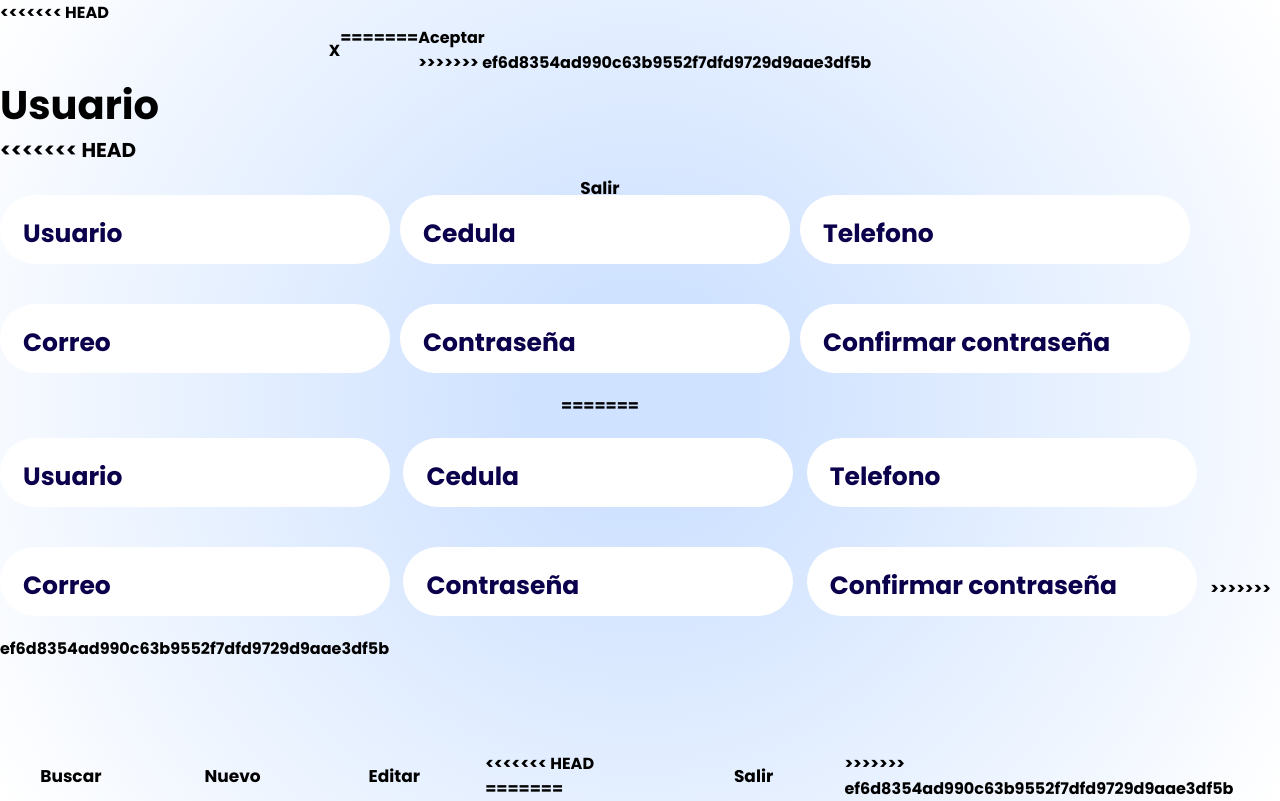
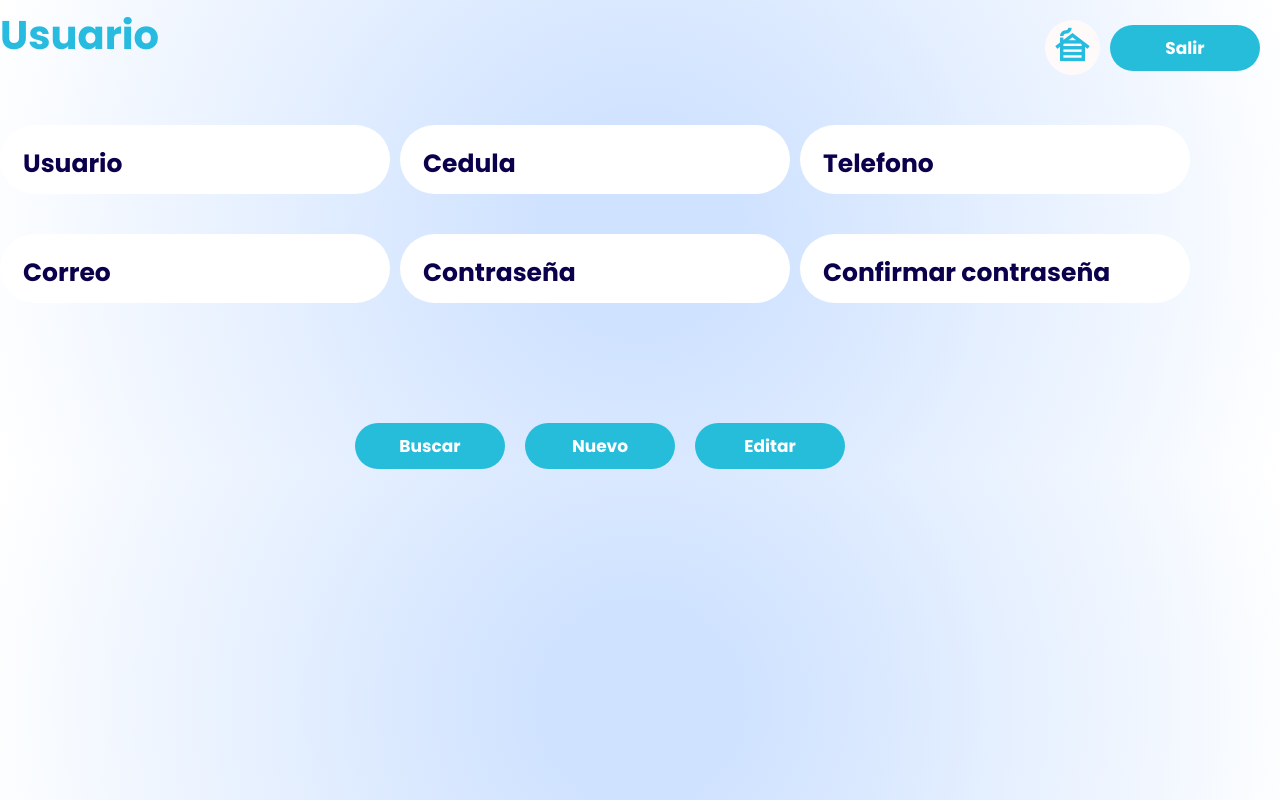
Before and after one commit to duvansanchez/Proyecto-Sena, a Flask app: page /usuario in a window 1280 px wide. Run offline with Flask 3, Linux system fonts and the light colour scheme.

Commit message:
Volviendo a version anterior

```diff
--- a/static/css/base.css
+++ b/static/css/base.css
@@ -26,15 +26,9 @@ button{
     align-items: center;
     justify-content: center;
     font-size: 20px;
-<<<<<<< HEAD
     color: #27bbdf;
 }
 
-=======
-    /* background-color: #26bddb; */
-    color: #27bbdf;
-}
->>>>>>> ef6d8354ad990c63b9552f7dfd9729d9aae3df5b
 .content-regis{ /* Div que contiene el formulario y los inputs */
     /* display: flex; */
     margin: 0 auto;
@@ -54,7 +48,6 @@ button{
     font-weight: 700;
     color: #0B004B;
 }
-<<<<<<< HEAD
 input[list] {
     background: white;
     -webkit-appearance: none;  /* Oculta el triángulo en Safari y Chrome */
@@ -73,26 +66,16 @@ input[list]:focus, input[list]:hover {
 datalist option {
     font-size: 16px;
 }
-=======
->>>>>>> ef6d8354ad990c63b9552f7dfd9729d9aae3df5b
 .ingresar{
     display: block;
     width: 100%;
     margin-top: 10px;
     background-color: #26bddb;
-<<<<<<< HEAD
     border-radius: 3cqi;
     width: 200px;
     font-size: 20px;
     color: #ffffff;
     padding: 14px 16px;
-=======
-    font-size: 20px;
-    color: #ffffff;
-    border-radius: 3cqi;
-    padding: 14px 16px;
-    width: 200px;
->>>>>>> ef6d8354ad990c63b9552f7dfd9729d9aae3df5b
 }
 input{
     font-size: 25px;
@@ -128,7 +111,6 @@ outline: none;
     margin-top: 90px;
     justify-content: center;
 }
-<<<<<<< HEAD
 
 /* Estilo de los mensajes de validacion*/
 .error{
@@ -136,17 +118,6 @@ outline: none;
     order: 1;
     max-width: 400px;
     padding: 0 10px;
-=======
-input::-webkit-outer-spin-button,
-input::-webkit-inner-spin-button {
-  -webkit-appearance: none;
-  margin: 0;
-}
-
-#error{
-    /* float: right; */
-    max-width: 400px;
->>>>>>> ef6d8354ad990c63b9552f7dfd9729d9aae3df5b
     background-color: rgb(0, 183, 255);
     color: rgb(255, 255, 255);
     font-size: 20px;
@@ -156,7 +127,6 @@ input::-webkit-inner-spin-button {
     left: 10px; /* Espacio desde el lado izquierdo de la ventana */
     z-index: 10; /* Asegura que el mensaje esté por encima de otros elementos */
 }
-<<<<<<< HEAD
 #error{
     float: right;
     max-width: 200px;
@@ -213,6 +183,3 @@ input::-webkit-inner-spin-button {
     right: 10px; /* Espacio desde el lado izquierdo de la ventana */
     z-index: 10; /* Asegura que el mensaje esté por encima de otros elementos */
 }
-
-=======
->>>>>>> ef6d8354ad990c63b9552f7dfd9729d9aae3df5b
--- a/static/css/usuario.css
+++ b/static/css/usuario.css
@@ -18,9 +18,3 @@ form{
     font-size: 0.8em;
     margin-top: 5px;
 }
-<<<<<<< HEAD
-=======
-#boton-cerrar{
-    display: none;
-}
->>>>>>> ef6d8354ad990c63b9552f7dfd9729d9aae3df5b
--- a/static/js/main.js
+++ b/static/js/main.js
@@ -1,4 +1,3 @@
-<<<<<<< HEAD
 import { ponerMayusculas, vaciarCampo } from "./resources.js";
 
 
@@ -62,75 +61,3 @@ function ocultarError() {
 //   let botonCerrar = document.getElementById("boton-cerrar");
 //   botonCerrar.addEventListener("click", ocultarError);
 // });
-=======
-
-import {ponerMayusculas}  from './resources.js'
-
-function validarContenido(campos) {
-  let contenido = true
-
-  var botonCerrar = document.getElementById('boton-cerrar');
-  botonCerrar.style.display = 'block'; // Muestra el botón "Aceptar"
-
-  let error = 'error'
-
-  document.getElementById(error).innerHTML = '';
-
-      try {
-        let camposVacios = []
-        campos.forEach(function(campo) {
-          let valor = document.getElementById(campo).value;
-          if (valor === '') {
-            // console.log(campo)
-            camposVacios.push(campo)
-            contenido = false
-          }
-        })
-
-        if (contenido === false){
-          let errorCampos = "Debe de llenar los campos:"
-
-          camposVacios.forEach(function(campo) {
-            let campoClean = campo
-            if (campo.includes('_')) {
-              campoClean = campo.replace(/_/g, ' ');
-            } else {
-              let formatError = `${errorCampos} <br> ${ponerMayusculas(campo)}`;
-              errorCampos = formatError
-            }
-          })
-          console.log(errorCampos)
-          document.getElementById(error).innerHTML = errorCampos
-
-        }
-      }
-      catch(error){
-        console.error(error)
-      }
-
-      return contenido;
-}
-function probarFuncion(){
-  console.log("Si se esta ejecutando el HTML 1")
-  return false
-}
-
-function aceptar(modulo){
-  document.getElementById(modulo).innerHTML = '';
-}
-window.validarContenido = validarContenido;
-window.aceptar = aceptar;
-
-function ocultarError() {
-  document.getElementById('error').style.display = 'none'; // Oculta el mensaje
-      var botonCerrar = document.getElementById('boton-cerrar');
-    botonCerrar.style.display = 'none'; // Oculta el botón "Aceptar"
-
-}
-
-// Espera a que el DOM esté completamente cargado
-document.addEventListener('DOMContentLoaded', function() {
-    var botonCerrar = document.getElementById('boton-cerrar');
-    botonCerrar.addEventListener('click', ocultarError);
-});
->>>>>>> ef6d8354ad990c63b9552f7dfd9729d9aae3df5b
--- a/templates/notas.txt
+++ b/templates/notas.txt
@@ -1,5 +1,4 @@
 Averiguar si hay alguna forma mas optima de herederar estilos
-<<<<<<< HEAD
 Testear si de verdad la informacion no se borra cuando se carga el html y hay que borrar el contenido del campo cuando se carga
 
 - Todos los elementos de entrada (input y demas) deben de tener el atributo name o si no no seran enviadas en el cuerpo del HTTP
@@ -7,8 +6,6 @@ Testear si de verdad la informacion no se borra cuando se carga el html y hay qu
 
 Probar si reinstalando el entorno si lee los paquetes aqui directamente
 Aprendizaje aprendido:
-=======
 
 - Todos los elementos de entrada (input y demas) deben de tener el atributo name o si no no seran enviadas en el cuerpo del HTTP
 - Las funciones que se ejecutan en el JS deben de retornar un false para que el contenido interno se ejecute
->>>>>>> ef6d8354ad990c63b9552f7dfd9729d9aae3df5b
--- a/templates/usuario.html
+++ b/templates/usuario.html
@@ -16,7 +16,6 @@
     <link rel="preconnect" href="https://fonts.googleapis.com" >
     <link rel="preconnect" href="https://fonts.gstatic.com" crossorigin>
     <link href="https://fonts.googleapis.com/css2?family=Poppins:wght@400;600;700;800&display=swap" rel="stylesheet">
-<<<<<<< HEAD
     <link href="https://fonts.googleapis.com/icon?family=Material+Icons" rel="stylesheet">
     <link href="https://fonts.googleapis.com/css2?family=Material+Symbols+Outlined"
       rel="stylesheet">
@@ -38,19 +37,16 @@
             </div>
             <button type="submit" id="boton-cerrar">X</button>
 
-=======
 </head>
 <body>
     <div class="errores">
         <form action="/usuario" method="post" onsubmit="return aceptar('error')">
             <div id="error"></div>
             <button type="submit" id="boton-cerrar">Aceptar</button>
->>>>>>> ef6d8354ad990c63b9552f7dfd9729d9aae3df5b
         </form>
     </div>
     <div class="content-titulo">
         <h1 class="titulo">Usuario</h1>
-<<<<<<< HEAD
         <form action="/medicos"  method="post" class="salir-form" id="salir-form">
             <button class="ingresar button-menu salir">Salir</button>
         </form>
@@ -66,25 +62,10 @@
                 <input class="button-login-regis" id='correo' type="email" placeholder="Correo" name="correo" autocomplete="off">
                 <input class="button-login-regis" id='contraseña' type="password" placeholder="Contraseña" name="contraseña" autocomplete="off">
                 <input class="button-login-regis" id='confirmar_contraseña' type="password" placeholder="Confirmar contraseña" name="confirmar_contraseña" autocomplete="off">
-=======
-    </div>
-    <div class="content-regis">
-        <form action="/usuario" method="post" onsubmit="return validarContenido(campos)">
-                <input class="button-login-regis" type="text" placeholder="Usuario" name="usuario" id='usuario' minlength="5" maxlength="10">
-                <input class="button-login-regis" type="number" placeholder="Cedula" name="cedula" id='cedula'  minlength="5" >
-                <input class="button-login-regis" id='telefono' type="text" placeholder="Telefono" name="telefono">
-                <input class="button-login-regis" id='correo' type="email" placeholder="Correo" name="correo">
-                <input class="button-login-regis" id='contraseña' type="password" placeholder="Contraseña" name="contraseña" >
-                <input class="button-login-regis" id='confirmar_contraseña' type="password" placeholder="Confirmar contraseña" name="confirmar_contraseña" >
->>>>>>> ef6d8354ad990c63b9552f7dfd9729d9aae3df5b
                 <div class="buttons-menu">
                     <button class="ingresar button-menu">Buscar</button>
                     <button class="ingresar button-menu">Nuevo</button>
                     <button type="submit" class="ingresar button-menu">Editar</button>
-<<<<<<< HEAD
-=======
-                    <button class="ingresar button-menu">Salir</button>
->>>>>>> ef6d8354ad990c63b9552f7dfd9729d9aae3df5b
                 </div>
         </form>
     </div>
```
Also changed, not shown: static/css/login.css (+0 -27 lines), static/css/pacientes.css (+0 -12 lines), app.py (line endings or trailing spaces).
